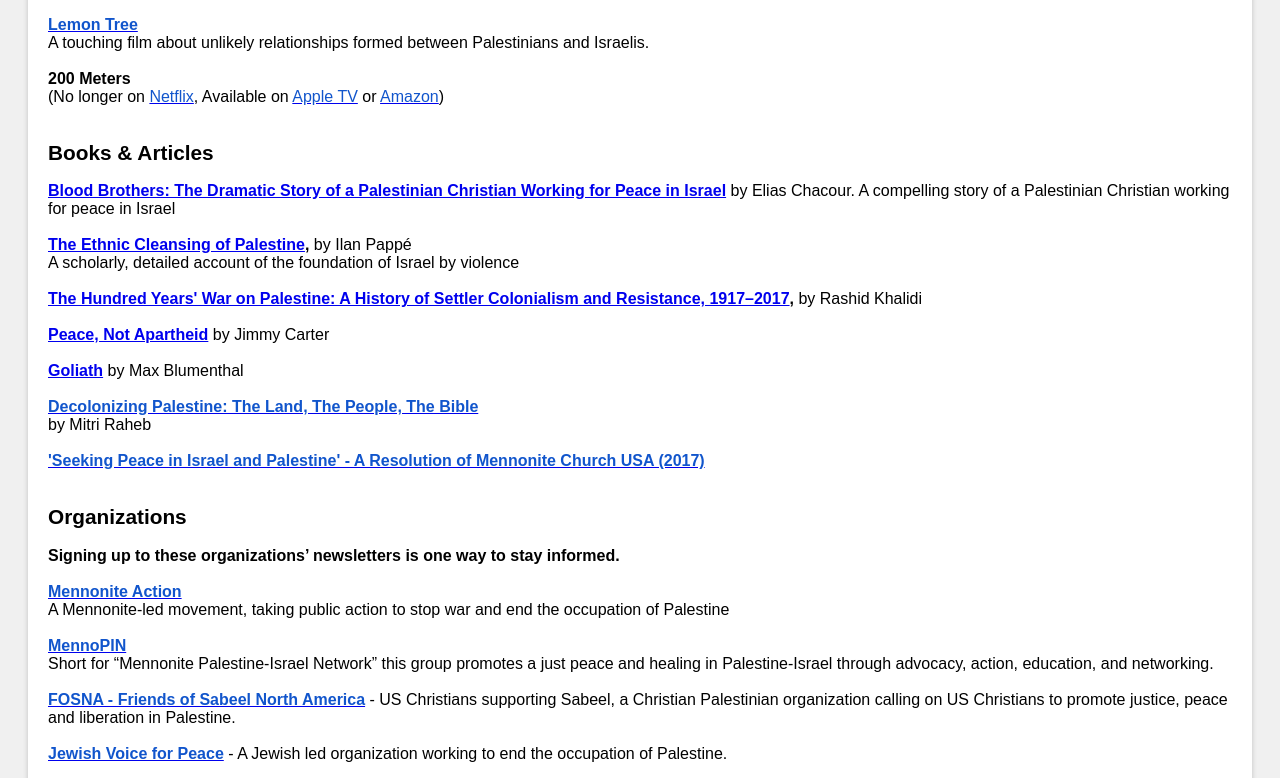
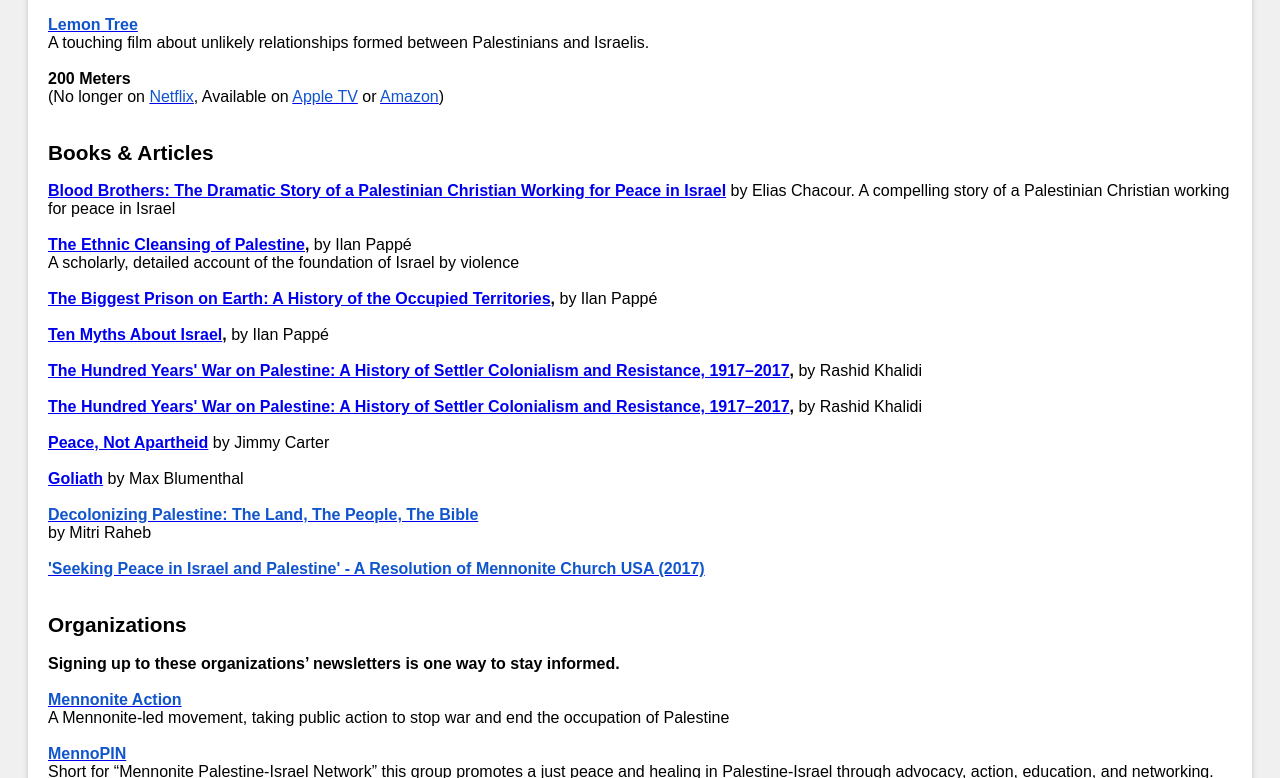
Before and after one commit to finedesign/gcp-pdx, a plain HTML site: page resources/index.html in a window 1280 px wide. Shown: the part 638-1416 px from the top of the page. Drawn offline with Linux system fonts and the light colour scheme; files whose address does not match are found by name.

Commit message:
added another couple of books

```diff
--- a/resources/index.html
+++ b/resources/index.html
@@ -77,8 +77,13 @@
   <strong><a href="https://www.goodreads.com/book/show/57540.The_Ethnic_Cleansing_of_Palestine">The Ethnic Cleansing of
       Palestine</a>,</strong> by Ilan Pappé<br>A scholarly, detailed account of the foundation of Israel by
   violence&nbsp;<br><br>
+  <strong><a href="https://www.goodreads.com/book/show/2856775-the-biggest-prison-on-earth">The Biggest Prison on Earth: A History of the Occupied Territories</a>,</strong> by Ilan Pappé<br><br>
+  <strong><a href="https://www.goodreads.com/book/show/31171856-ten-myths-about-israel">Ten Myths About Israel</a>,</strong> by Ilan Pappé<br><br>
 
   <strong><a href="https://www.goodreads.com/book/show/41812831-the-hundred-years-war-on-palestine">The Hundred Years&apos; War on Palestine: A History of Settler Colonialism and Resistance, 1917&ndash;2017</a>,</strong> by Rashid Khalidi<br><br>
+
+  <strong><a href="https://www.goodreads.com/book/show/41812831-the-hundred-years-war-on-palestine">The Hundred Years&apos; War on Palestine: A History of Settler Colonialism and Resistance, 1917&ndash;2017</a>,</strong> by Rashid Khalidi<br><br>
+
 
   <strong><a href="https://www.goodreads.com/book/show/9345.Palestine">Peace, Not Apartheid</a></strong> by Jimmy Carter<br><br>
   <strong><a href="https://www.goodreads.com/book/show/17366045-goliath?ref=nav_sb_ss_1_25">Goliath</a></strong> by Max
```
